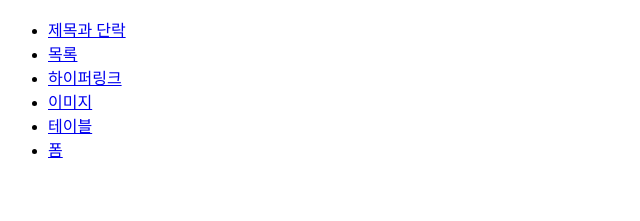
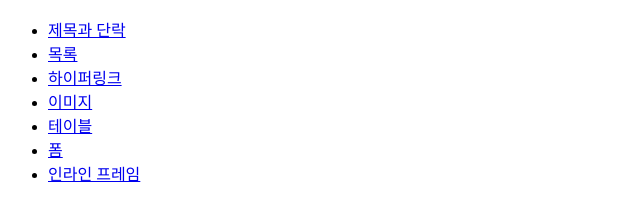
Before and after one commit to jackqrim/study-1, a plain HTML site: page index.html in a window 1280 px wide. Shown: the part 127-348 px from the top of the page, without its empty margins (0-640 px from the left). Drawn offline with Linux system fonts and the light colour scheme.

Commit message:
인라인 프레임 추가

```diff
--- a/index.html
+++ b/index.html
@@ -16,6 +16,7 @@
     <li><a href="view/img.html">이미지</a></li>
     <li><a href="view/table.html">테이블</a></li>
     <li><a href="view/form.html">폼</a></li>
+    <li><a href="view/iframe.html">인라인 프레임</a></li>
   </ul>
 </body>
 </html>
```
